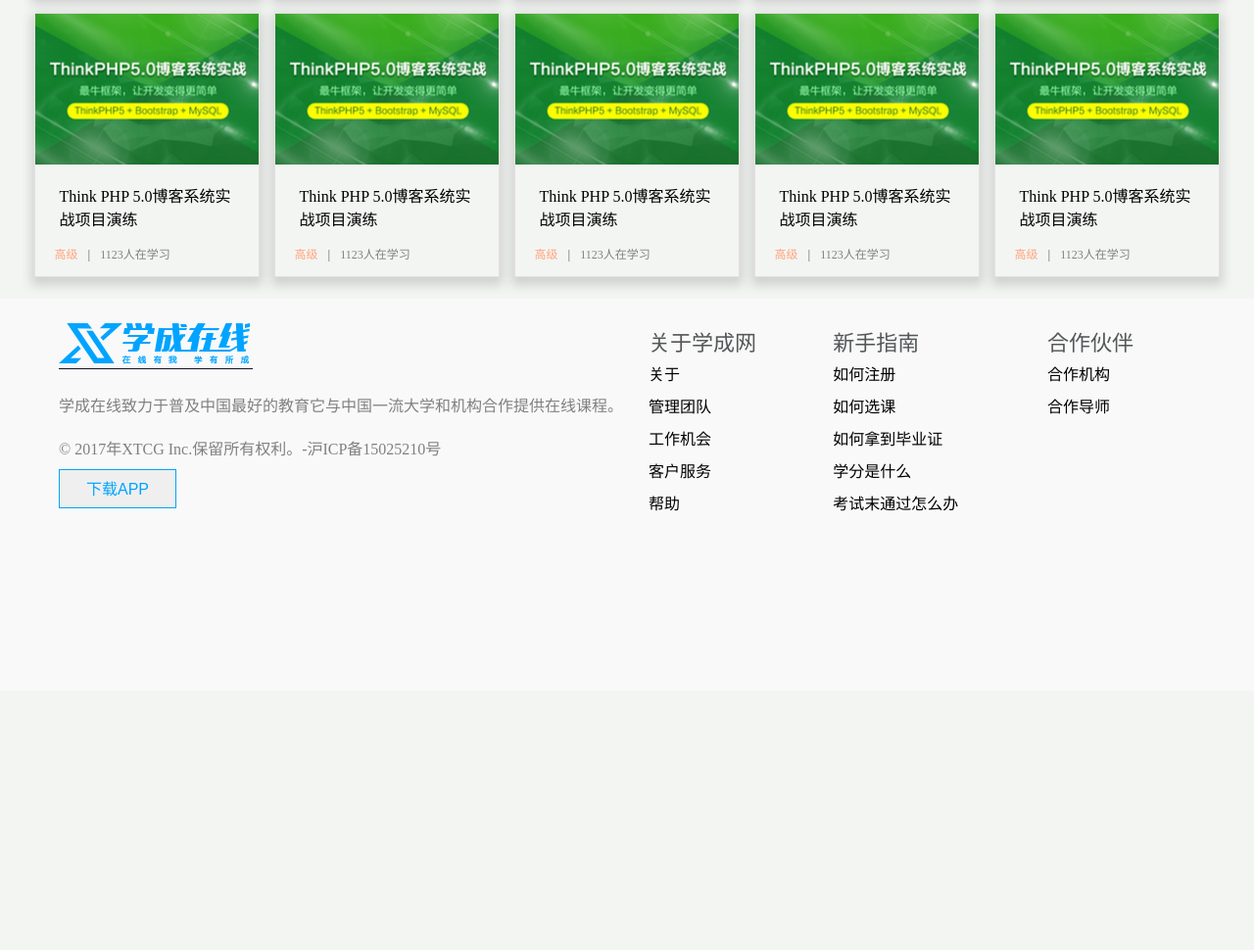
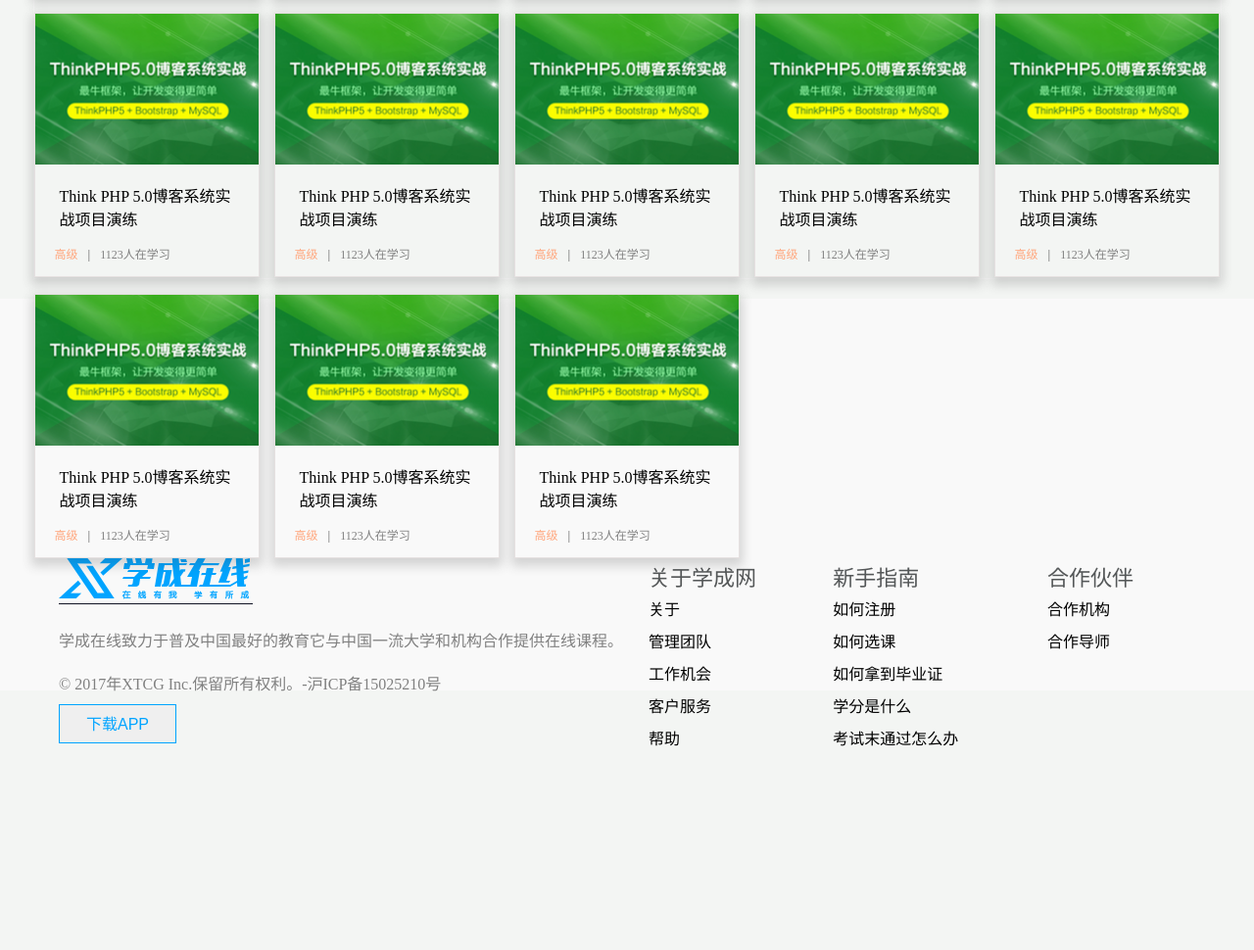
Before and after one commit to lemons11/Object_index01, a plain HTML site: page index.html in a window 1280 px wide. Shown: the part 940-1910 px from the top of the page at 98% size. Before the commit the page ends 1670 px from the top, so only its background shows below. Drawn offline with Linux system fonts and the light colour scheme.

Commit message:
初始化index.html文件内容

```diff
--- a/index.html
+++ b/index.html
@@ -203,6 +203,36 @@
                         <div class="last"><span>高级</span><strong>|</strong>1123人在学习</div>
                     </div>
                 </li>
+                <li>
+                    <div class="box1">
+                        <div class="top">
+
+                            <img src="image/PHP.png" alt="">
+                        </div>
+                        <div class="middle">Think PHP 5.0博客系统实战项目演练</div>
+                        <div class="last"><span>高级</span><strong>|</strong>1123人在学习</div>
+                    </div>
+                </li>
+                <li>
+                    <div class="box1">
+                        <div class="top">
+
+                            <img src="image/PHP.png" alt="">
+                        </div>
+                        <div class="middle">Think PHP 5.0博客系统实战项目演练</div>
+                        <div class="last"><span>高级</span><strong>|</strong>1123人在学习</div>
+                    </div>
+                </li>
+                <li>
+                    <div class="box1">
+                        <div class="top">
+
+                            <img src="image/PHP.png" alt="">
+                        </div>
+                        <div class="middle">Think PHP 5.0博客系统实战项目演练</div>
+                        <div class="last"><span>高级</span><strong>|</strong>1123人在学习</div>
+                    </div>
+                </li>
             </ul>
         </div>
     </div>
```
